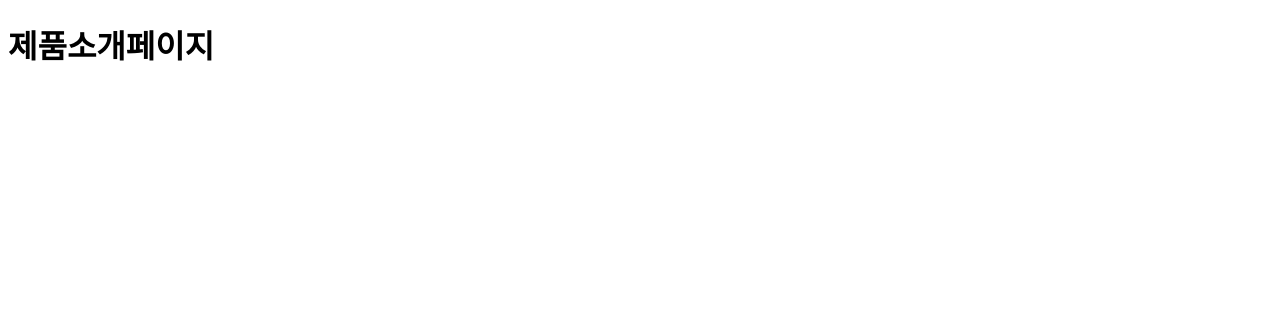
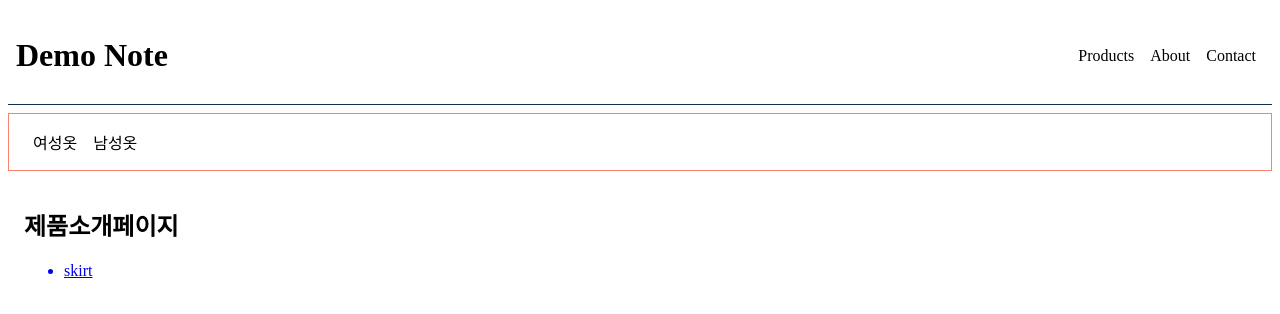
Before and after one commit to mr-chacha/Next.js-practice, a Next.js app: page /products in a window 1280 px wide. Shown: the top 314 px of the page. Built offline with nearby package versions, Linux system fonts and the light colour scheme.

Commit message:
레이아웃 만들기

```diff
--- /dev/null
+++ b/src/app/layout.module.css
@@ -0,0 +1,12 @@
+.header {
+  display: flex;
+  justify-content: space-between;
+  align-items: center;
+  padding: 8px;
+  border-bottom: 1px solid #132f52;
+}
+.nav a {
+  padding: 0px 8px;
+  text-decoration: none;
+  color: black;
+}
--- a/src/app/layout.tsx
+++ b/src/app/layout.tsx
@@ -1,18 +1,30 @@
-import './globals.css'
-
+import Link from "next/link";
+import "./globals.css";
+import styles from "./layout.module.css";
 export const metadata = {
-  title: 'Create Next App',
-  description: 'Generated by create next app',
-}
+  title: "Create Next App",
+  description: "Generated by create next app",
+};
 
 export default function RootLayout({
   children,
 }: {
-  children: React.ReactNode
+  children: React.ReactNode;
 }) {
   return (
     <html lang="en">
-      <body>{children}</body>
+      <body>
+        <header className={styles.header}>
+          <h1>Demo Note </h1>
+          <nav className={styles.nav}>
+            <Link href="/products">Products</Link>
+            <Link href="/about">About</Link>
+
+            <Link href="/contact">Contact</Link>
+          </nav>
+        </header>
+        {children}
+      </body>
     </html>
-  )
+  );
 }
--- a/src/app/products/[pants]/page.tsx
+++ b/src/app/products/[pants]/page.tsx
@@ -6,7 +6,7 @@ type Props = {
   };
 };
 export default function page({ params }: Props) {
-  return <h1>{params.pants}소개페이지</h1>;
+  return <h1>{params.pants}제품설명페이지</h1>;
 }
 // 미리 경로만들기
 export function generateStaticParams() {
--- /dev/null
+++ b/src/app/products/layout.module.css
@@ -0,0 +1,15 @@
+.nav {
+  padding: 16px;
+  margin-top: 8px;
+  border: 1px solid salmon;
+}
+
+.nav a {
+  padding: 0px 8px;
+  text-decoration: none;
+  color: black;
+}
+
+.product {
+  padding: 16px;
+}
--- /dev/null
+++ b/src/app/products/layout.tsx
@@ -0,0 +1,22 @@
+import Link from "next/link";
+import styles from "./layout.module.css";
+export const metadata = {
+  title: "Create Next App",
+  description: "Generated by create next app",
+};
+
+export default function ProductsLayout({
+  children,
+}: {
+  children: React.ReactNode;
+}) {
+  return (
+    <>
+      <nav className={styles.nav}>
+        <Link href="/products/women">여성옷</Link>
+        <Link href="/products/man">남성옷</Link>
+      </nav>
+      <section className={styles.product}>{children}</section>
+    </>
+  );
+}
--- a/src/app/products/page.tsx
+++ b/src/app/products/page.tsx
@@ -1,3 +1,4 @@
+import Link from "next/link";
 import React from "react";
 
 type Props = {
@@ -6,5 +7,14 @@ type Props = {
   };
 };
 export default function page({ params }: Props) {
-  return <h1>제품소개페이지</h1>;
+  return (
+    <>
+      <h1>제품소개페이지</h1>
+      <ul>
+        <Link href="/product/skirt">
+          <li> skirt</li>
+        </Link>
+      </ul>
+    </>
+  );
 }
```
Also changed, not shown: tsconfig.json (+7 -1 lines).
